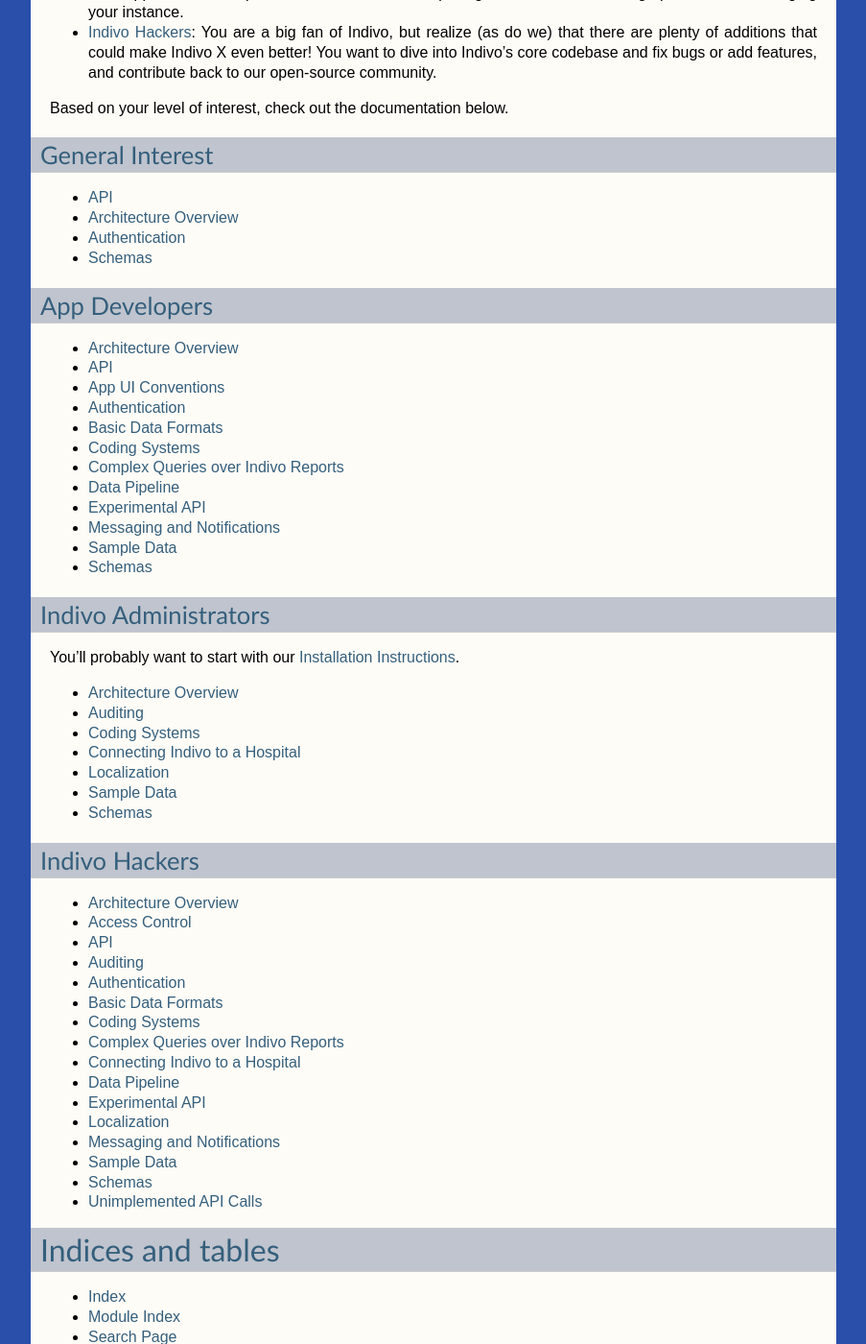
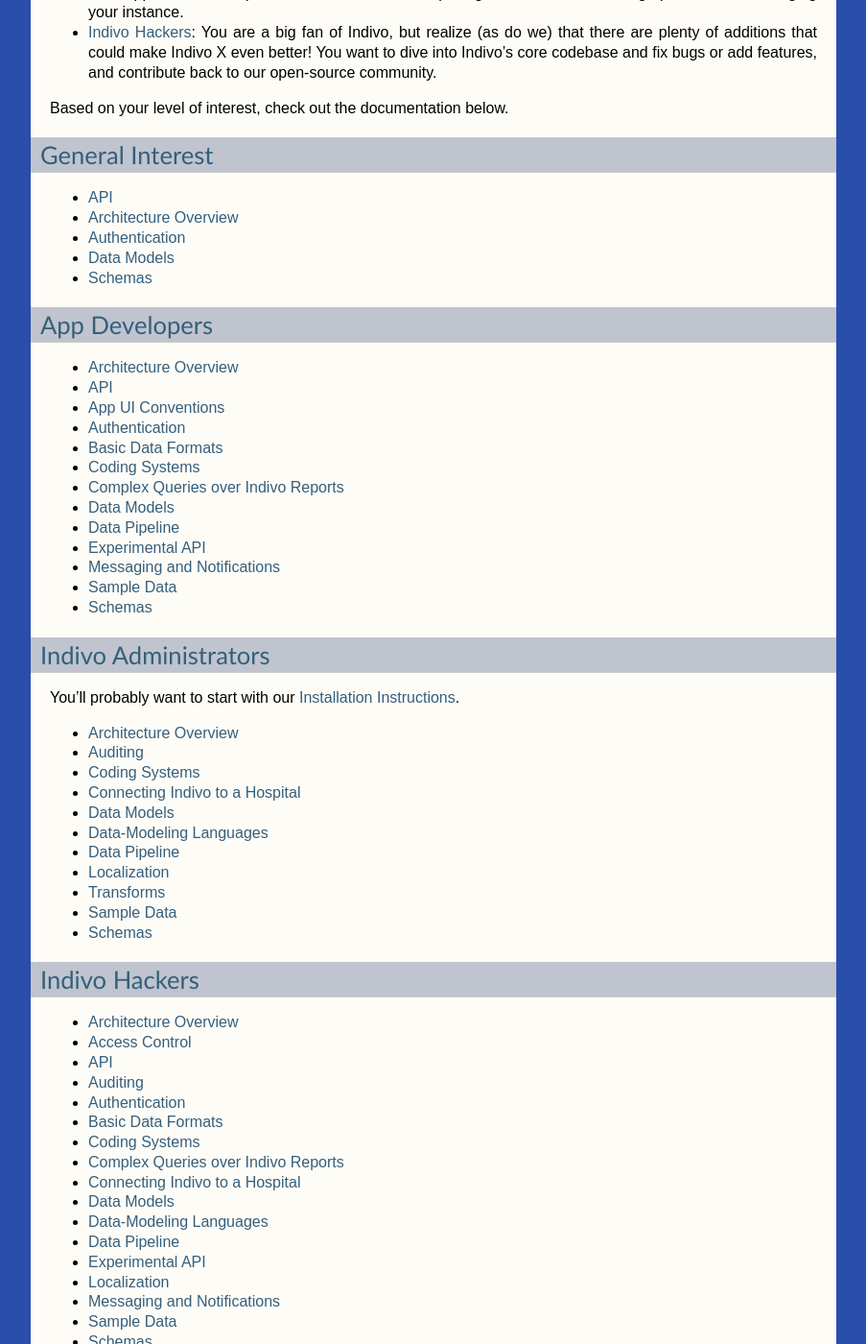
Before and after one commit to chb/indivo_server, a Sphinx documentation site: the page built from doc/sphinx/source/index.rst, in a window 1280 px wide and 1400 px high, scrolled down 550 px. Shown: the whole window at 96% size, without its empty margins (198-1101 px from the left). Built offline with Sphinx 7.4.7, drawn with Linux system fonts in a browser that asks for light colours; pages that are not in the unit, such as notebooks, are missing from menus.

Commit message:
Removed unused docs file, added links to the new pluggable schemas/transforms/data-models docs from the index page

```diff
--- a/doc/sphinx/source/index.rst
+++ b/doc/sphinx/source/index.rst
@@ -43,6 +43,7 @@
    API <api>
    Architecture Overview <overview>
    Authentication <authentication>
+   Data Models <data-models/index>
    Schemas <schemas/index>
 
 App Developers
@@ -59,6 +60,7 @@
    Basic Data Formats <data-formats>
    Coding Systems <coding-systems>
    Complex Queries over Indivo Reports <query-api>
+   Data Models <data-models/index>
    Data Pipeline <data-pipeline>
    Experimental API <experimental-api>
    Messaging and Notifications <messaging>
@@ -78,7 +80,11 @@
    Auditing <audit>
    Coding Systems <coding-systems>
    Connecting Indivo to a Hospital <hospital-connector>
+   Data Models <data-models/index>
+   Data-Modeling Languages <sdm>
+   Data Pipeline <data-pipeline>
    Localization <localization>
+   Transforms <transform>
    Sample Data <sample-data>
    Schemas <schemas/index>
 
@@ -98,12 +104,15 @@
    Coding Systems <coding-systems>
    Complex Queries over Indivo Reports <query-api>
    Connecting Indivo to a Hospital <hospital-connector>
+   Data Models <data-models/index>
+   Data-Modeling Languages <sdm>
    Data Pipeline <data-pipeline>
    Experimental API <experimental-api>
    Localization <localization>
    Messaging and Notifications <messaging>
    Sample Data <sample-data>
    Schemas <schemas/index>
+   Transforms <transform>
    todos
 
 Indices and tables
--- a/doc/sphinx/source/schemas/add-schema.rst
+++ /dev/null
@@ -1,2 +0,0 @@
-Adding Custom Schemas to Indivo
-===============================
```
